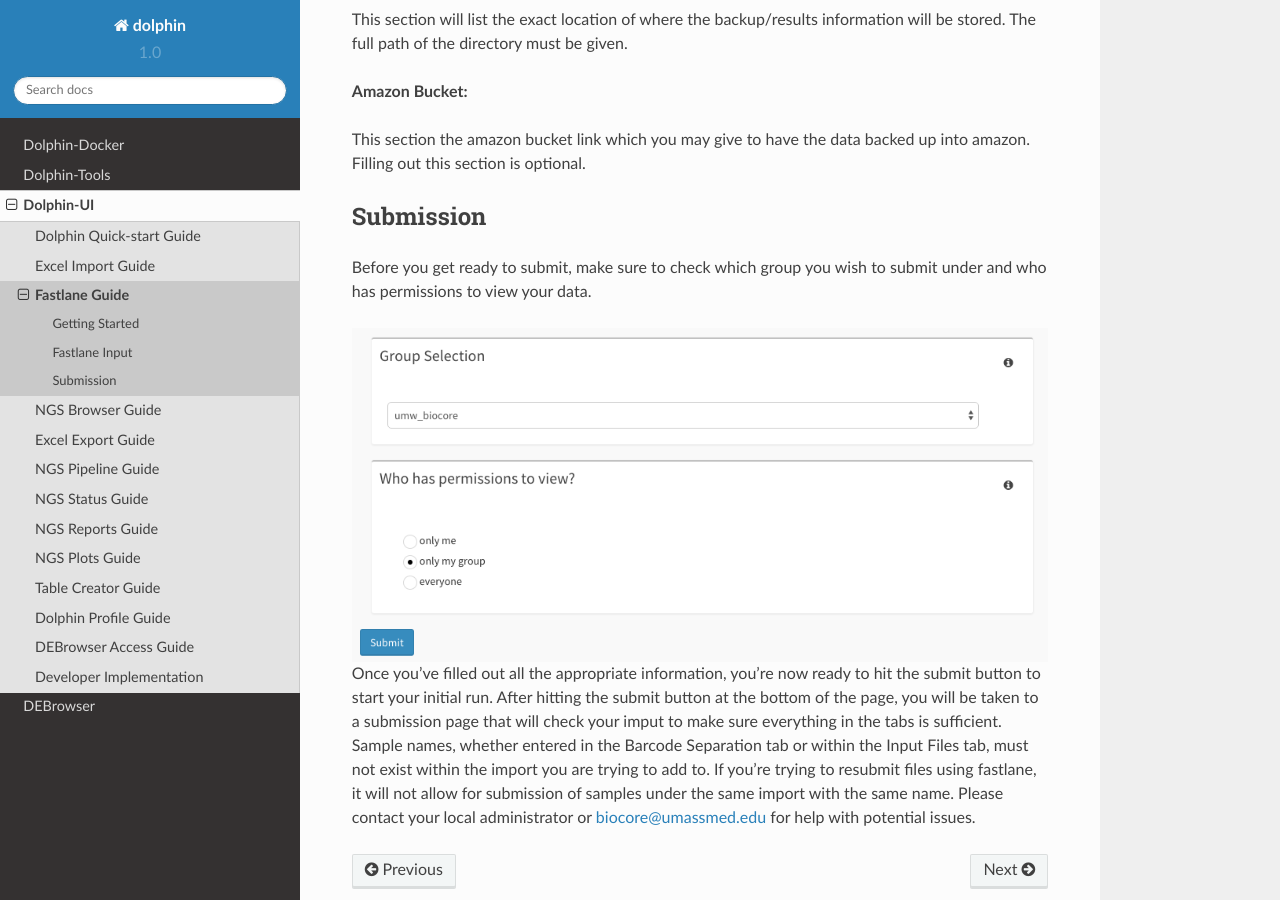
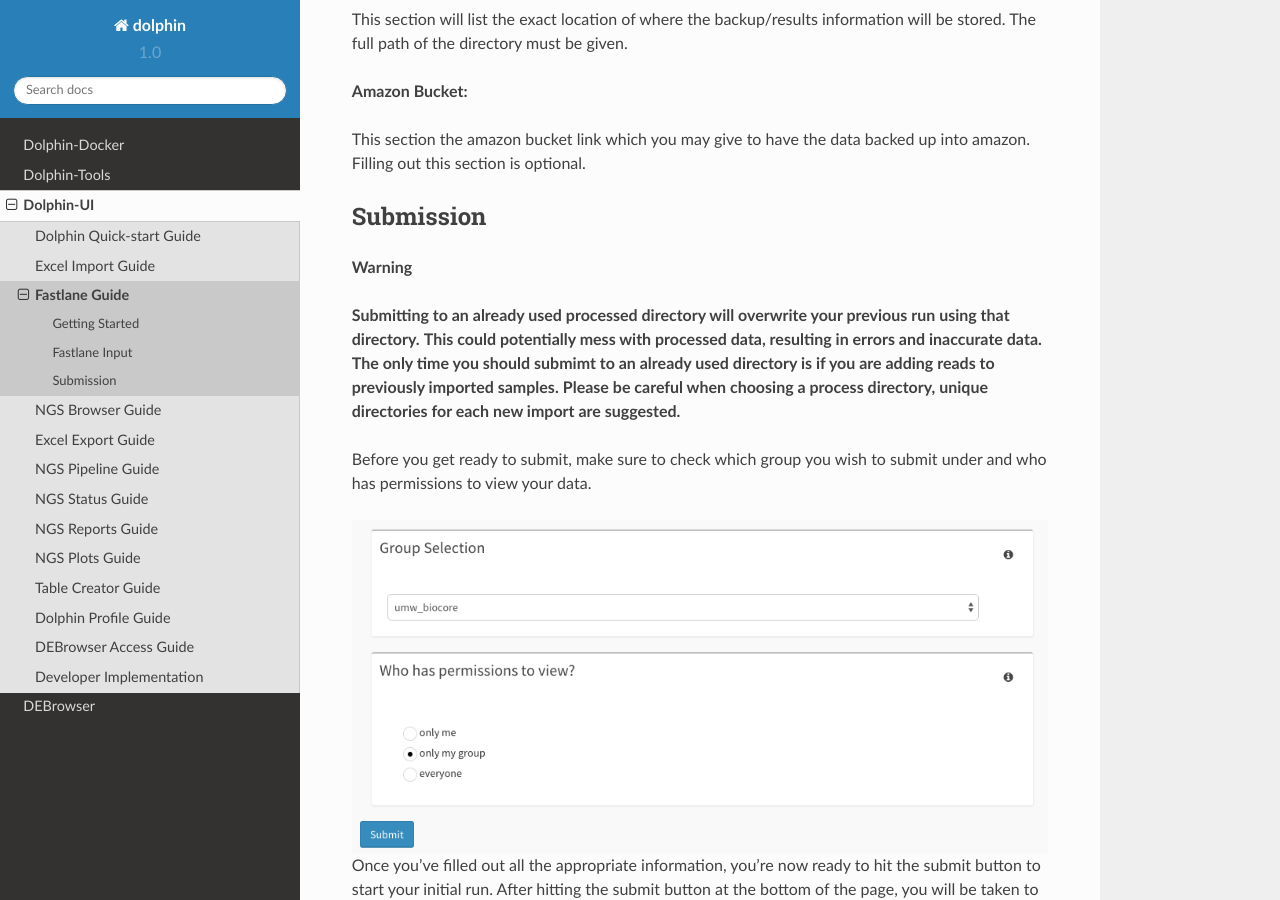
Before and after one commit to UMMS-Biocore/dolphin, a Sphinx documentation site: the page built from docs/dolphin-ui/fastlane.rst, in a window 1280 px wide and 900 px high, scrolled down 5552 px. Built offline with Sphinx 7.4.7 and the Read the Docs theme 2.0.0, drawn with Linux system fonts in a browser that asks for light colours; formulas are drawn with MathJax 3.

Commit message:
2016 07 14 edits (#36)
* unique directories

* unique directories

```diff
--- a/docs/dolphin-ui/fastlane.rst
+++ b/docs/dolphin-ui/fastlane.rst
@@ -157,6 +157,13 @@
 Submission
 ==========
 
+**Warning**
+
+**Submitting to an already used processed directory will overwrite your previous run using that directory.**
+**This could potentially mess with processed data, resulting in errors and inaccurate data.**
+**The only time you should submimt to an already used directory is if you are adding reads to previously imported samples.**
+**Please be careful when choosing a process directory, unique directories for each new import are suggested.**
+
 Before you get ready to submit, make sure to check which group you wish to submit under and who has permissions to view your data.
 
 .. image:: dolphin_pics/fastlane_perms.png
```
